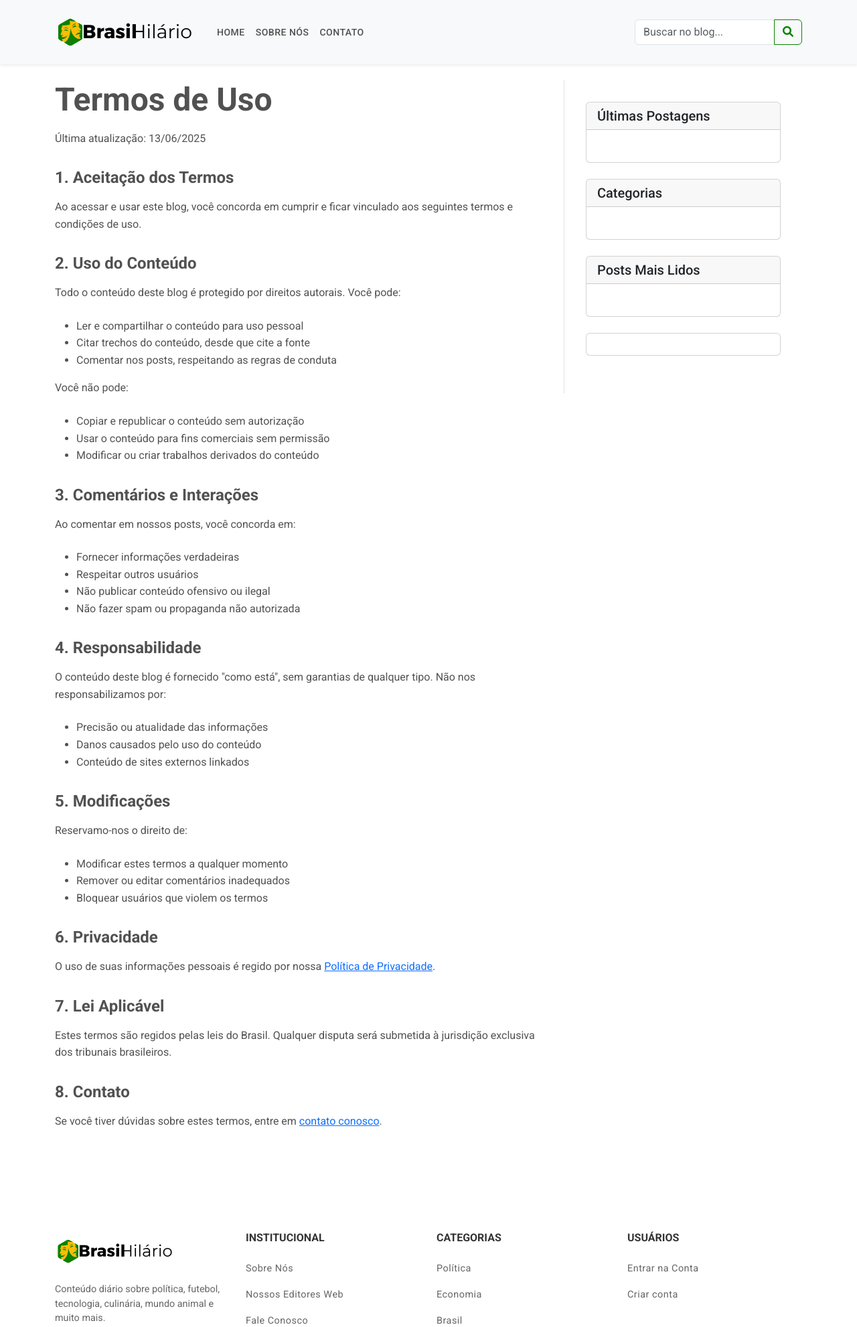
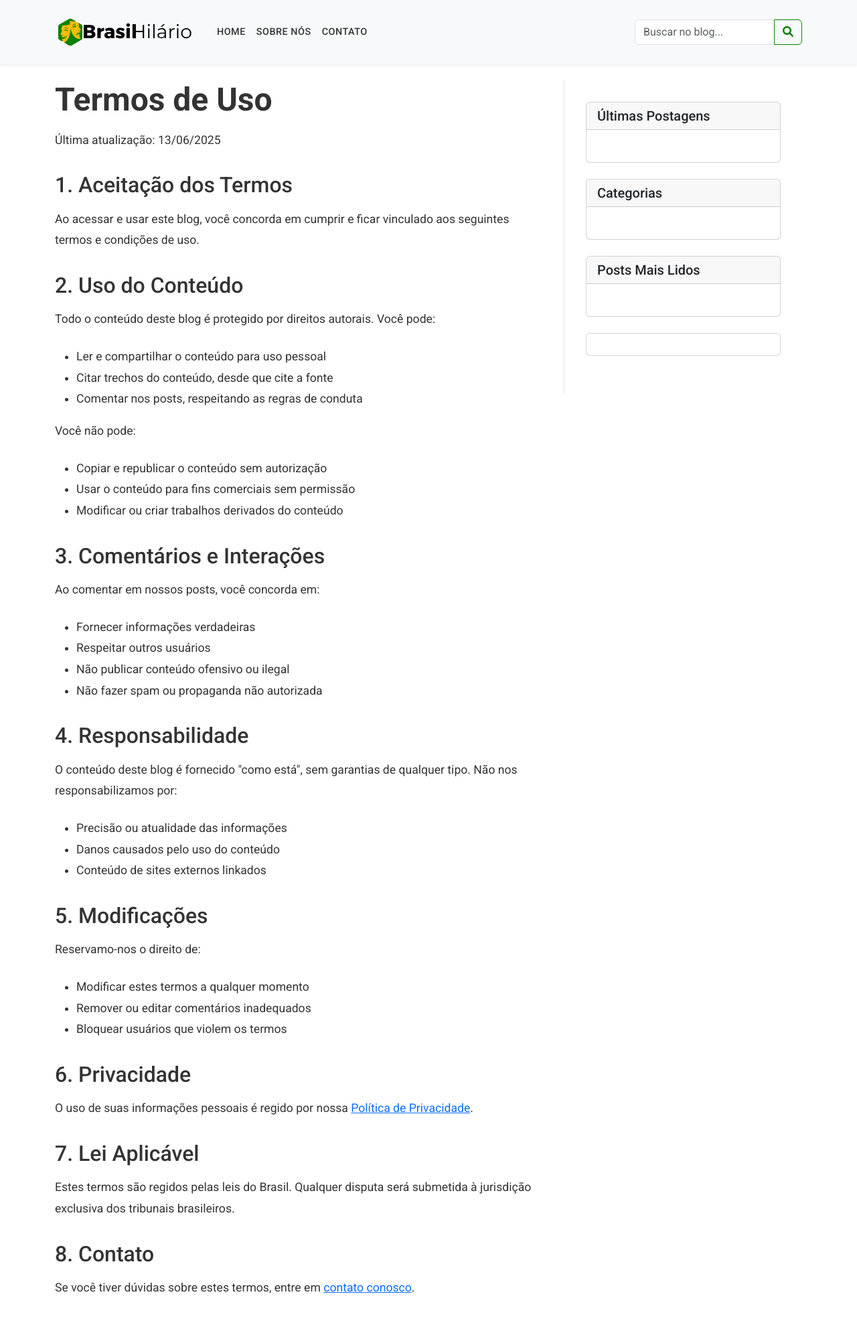
Before and after one commit to LochaydeOliveira/brasil-hilario, a PHP site: page /termos in a window 1280 px wide. Shown: the top 1981 px of the page at 67% size. Run offline with PHP 8.4, Linux system fonts and the light colour scheme; data that the repository does not hold is empty; some libraries are stand-ins or nearby versions.

Commit message:
Restaurei a Fonte

```diff
--- a/assets/css/style.css
+++ b/assets/css/style.css
@@ -1,7 +1,7 @@
 :root {
     --primary-color: #1a1a1a;
     --secondary-color: #c41230;
-    --text-color: rgba(51, 51, 51, 0.85);
+    --text-color: #333;
     --light-gray: #f8f9fa;
     --border-color: #dee2e6;
     --font-primary: 'Roboto', sans-serif;
@@ -10,8 +10,7 @@
 
 body {
     font-family: var(--font-secondary);
-    font-weight: 400;
-    line-height: 1.6;
+    line-height: 1.8;
     color: var(--text-color);
     background-color: #fff;
 }
@@ -40,11 +39,11 @@ body {
 
 .nav-link {
     font-family: var(--font-secondary);
+    color: var(--text-color);
     font-weight: 500;
-    color: var(--text-color);
     padding: 1rem 1.5rem;
     text-transform: uppercase;
-    font-size: 0.875rem;
+    font-size: 0.9rem;
     letter-spacing: 0.5px;
     transition: color 0.3s;
 }
@@ -198,15 +197,13 @@ body {
 
 /* Post Content */
 .post-content {
-    font-size: 1rem;
-    line-height: 1.6;
-    color: rgba(51, 51, 51, 0.85);
+    font-size: 1.1rem;
+    line-height: 1.8;
 }
 
 .post-content h2 {
     font-family: var(--font-primary);
-    font-weight: 700;
-    font-size: 1.5rem;
+    font-size: 2rem;
     margin: 2rem 0 1rem;
 }
 
--- a/includes/header.php
+++ b/includes/header.php
@@ -36,7 +36,7 @@ require_once 'config/config.php';
     <link rel="preconnect" href="https://fonts.gstatic.com" crossorigin>
 
     <!-- Google Fonts -->
-    <link href="https://fonts.googleapis.com/css2?family=Roboto:wght@400;500;700&display=swap" rel="stylesheet">
+    <link href="https://fonts.googleapis.com/css2?family=Playfair+Display:wght@400;500;600;700&family=Roboto:wght@300;400;500;700&display=swap" rel="stylesheet">
 
     <!-- Schema.org markup para SEO -->
     <script type="application/ld+json">
@@ -50,10 +50,6 @@ require_once 'config/config.php';
     </script>
 
     <style>
-        body {
-            font-family: 'Roboto', sans-serif;
-            font-weight: 400;
-        }
 
     .btn-search {
         border-color: #0b8103!important;
```
Also changed, not shown: other parts of assets/css/style.css (+17 -17 lines), admin/includes/header.php (+12 -19 lines), admin/editar-post.php (indentation only), admin/novo-post.php (indentation only). Lines whose indentation alone changed are shown as unchanged.
